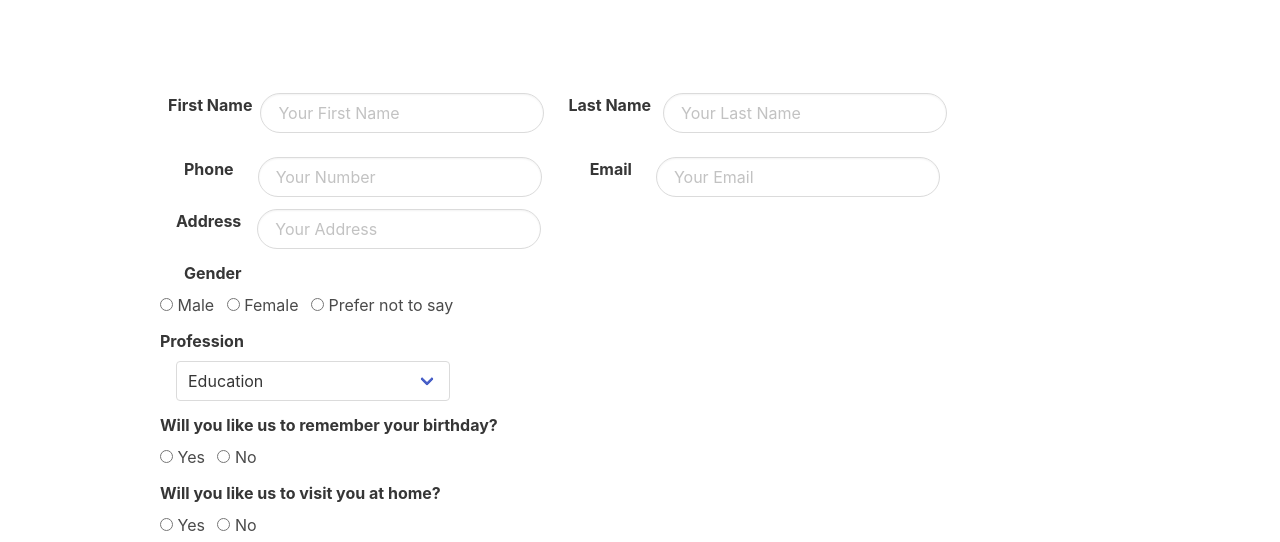
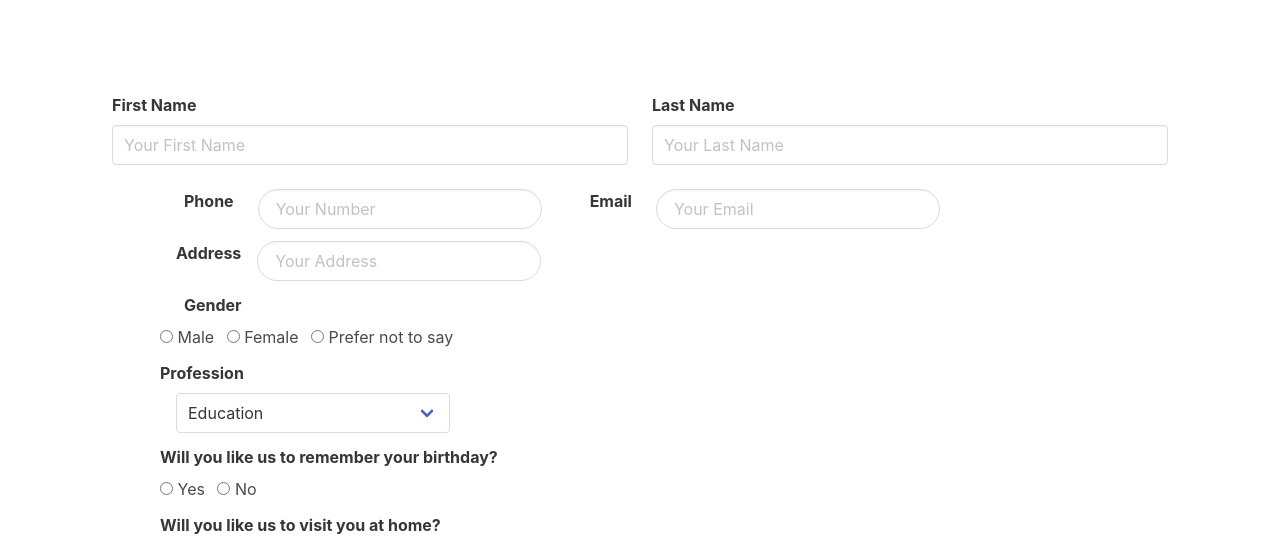
Before and after one commit to anyanime/rccgfols-reception-form, a plain HTML site: page index.html in a window 1280 px wide. Shown: the part 255-797 px from the top of the page. Drawn offline with nearby package versions, Linux system fonts and the light colour scheme.

Commit message:
Refactor the form

```diff
--- a/index.html
+++ b/index.html
@@ -1,17 +1,21 @@
 <!DOCTYPE html>
 <html lang="en">
+
 <head>
     <meta charset="UTF-8">
     <meta name="viewport" content="width=device-width, initial-scale=1.0">
     <title>RCCGFOLS RECEPTION FORM</title>
     <!-- load bulma cdn -->
-    <link rel="stylesheet" href="https://cdn.jsdelivr.net/npm/bulma@0.9.1/css/bulma.min.css"><link rel="shortcut icon" type="image/x-icon" href="favicon.ico" />
+    <link rel="stylesheet" href="https://cdn.jsdelivr.net/npm/bulma@0.9.1/css/bulma.min.css">
+    <link rel="shortcut icon" type="image/x-icon" href="favicon.ico" />
     <!-- rccg-logo -->
     <link rel="shortcut icon" type="image/x-icon" href="./images/rccg-logo.png" />
 </head>
+
 <body>
 
     <div class="container">
+        <!-- Header and Logo begins -->
         <section class="section">
             <figure class="image container is-128x128">
                 <img class="is-rounded m-2 pb-6 " src="./images/rccg-logo.png">
@@ -22,17 +26,25 @@
             </div>
 
         </section>
-        <section class="section">
-         <div class="field is-horizontal mx-6">
-                <label class="label mx-2">First Name</label>
+        <!-- Header and Logo ends  -->
+        <!-- Form begins  -->
+        <section class="section main-form">
+            <div class="columns">
+                <div class="column">
                     <div class="field">
-                    <div class="control">
-                        <input class="input is-rounded" type="text" name="fname" id="fname" placeholder="Your First Name">
+                        <label class="label">First Name</label>
+                        <div class=" control">
+                            <input class="input" type="text" name="fname" id="fname" placeholder="Your First Name">
                         </div>
                     </div>
-                <label class="label mx-3 pl-3">Last Name</label>
+                </div>
+                <div class="column">
+                    <div class="field">
+                        <label class="label">Last Name</label>
                         <div class="control">
-                        <input class="input is-rounded" type="text" name="lname" id="lname" placeholder="Your Last Name">
+                            <input class="input" type="text" name="lname" id="lname" placeholder="Your Last Name">
+                        </div>
+                    </div>
                 </div>
             </div>
             <div class="field is-horizontal mx-6">
@@ -145,8 +157,8 @@
                         <select>
                             <option>A member</option>
                             <option>Friend/Relative</option>
-                                <option >Internet</option>
-                                <option >Others</option>
+                            <option>Internet</option>
+                            <option>Others</option>
                         </select>
                     </div>
                 </div>
@@ -174,7 +186,10 @@
             </div>
 
         </section>
+        <!-- Form ends here  -->
     </div>
+    <!-- main conainer ends  -->
 
 </body>
+
 </html>
```
Lines whose indentation alone changed are shown as unchanged.
